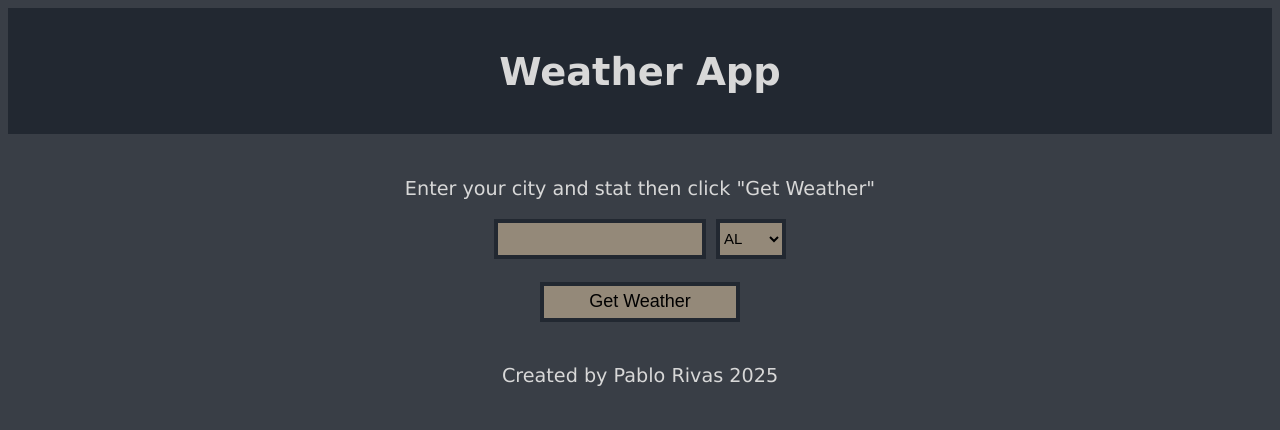
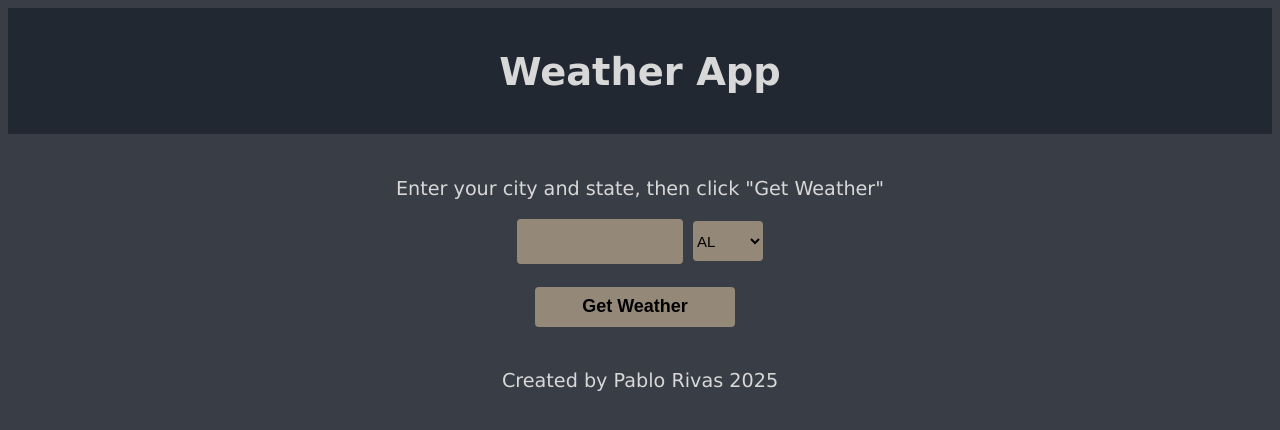
Before and after one commit to PRivas1/Weather-App, a plain HTML site: page index.html in a window 1280 px wide. Drawn offline with Linux system fonts and the light colour scheme.

Commit message:
Added UI Elements

```diff
--- a/index.html
+++ b/index.html
@@ -11,7 +11,7 @@
         <h1>Weather App</h1>
     </div>
     <br>
-    <p>Enter your city and stat then click "Get Weather"</p>
+    <p>Enter your city and state, then click "Get Weather"</p>
     <div class="container">
         <div class="left">
             <input type="text" id="city">
@@ -72,10 +72,13 @@
         </div>
     </div>
     <br>
-    <div class="enter">
-        <button onclick="getWeather(document.getElementById('city').value, document.getElementById('state').value)" id="getWeatherButton">Get Weather</button>
+    <div class="container">
+        <div class="enter">
+            <button onclick="getWeather(document.getElementById('city').value, document.getElementById('state').value)" id="getWeatherButton">Get Weather</button>
+        </div>
+        <div id="loadingIcon">
+        </div>
     </div>
-
     <br>
     <div class="sevenDay" id="forecastContainer">
 
--- a/script.js
+++ b/script.js
@@ -1,17 +1,22 @@
 console.log("Running!");
+const loadingIconContainer = document.getElementById("loadingIcon");
+loadingIconContainer.innerHTML = "";
 
 function getWeather(city, state){
+    loadingIconContainer.innerHTML = '<div class="loader"></div>';
     console.log(city + ", " + state);
     fetch("https://nominatim.openstreetmap.org/search?city="+ city +"&state="+ state +"&format=json")
         .then(Response =>{
             if(!Response.ok){
                 console.error("Failed openstreetmap Api Call");
+                loadingIconContainer.innerHTML = "";
             }
             return Response.json();
         })
         .then(data =>{
             if(data.length == 0){
                 console.error("No Matches");
+                loadingIconContainer.innerHTML = "";
                 return;
             }
 
@@ -23,6 +28,7 @@ function getWeather(city, state){
                 .then(Response =>{
                     if(!Response.ok){
                         console.error("Failed weather Api Call");
+                        loadingIconContainer.innerHTML = "";
                     }
                     return Response.json();
                 })
@@ -60,5 +66,6 @@ function displayForecast(forecast) {
         `;
 
         forecastContainer.appendChild(day);
+        loadingIconContainer.innerHTML = "";
     });
 }
--- a/styles.css
+++ b/styles.css
@@ -8,15 +8,24 @@ body{
 input, select, button{
     height: 30px;
     background-color: #948979;
-    border-style:solid;
-    border-color: #222831;
-    border-width: 4px;
+    border-radius: 4px;
+    outline: none;
+    border: none;
 
 }
 input{
-    width: 200px;
+    max-width: 150px;
+    background-color: #948979;
+    color: #242424;
+    padding: .15rem .5rem;
+    min-height: 40px;
+    border-radius: 4px;
+    outline: none;
+    border: none;
+    line-height: 1.15;
     font-size: large;
 }
+
 select{
     width: 70px;
     height: 40px;
@@ -26,6 +35,7 @@ button{
     height: 40px;
     width: 200px;
     font-size: large;
+    font-weight: 600;
 }
 
 
@@ -56,3 +66,25 @@ button{
     min-width: 200px;
     text-align: center;
 }
+
+
+.loader {
+  width: 45px;
+  height: 40px;
+  background: linear-gradient(#0000 calc(1*100%/6),#948979 0 calc(3*100%/6),#0000 0),
+            linear-gradient(#0000 calc(2*100%/6),#948979 0 calc(4*100%/6),#0000 0),
+            linear-gradient(#0000 calc(3*100%/6),#948979 0 calc(5*100%/6),#0000 0);
+  background-size: 10px 400%;
+  background-repeat: no-repeat;
+  animation: matrix 1s infinite linear;
+}
+
+@keyframes matrix {
+  0% {
+    background-position: 0% 100%, 50% 100%, 100% 100%
+  }
+
+  100% {
+    background-position: 0% 0%, 50% 0%, 100% 0%
+  }
+}
```
Also changed, not shown: 1 other file.
